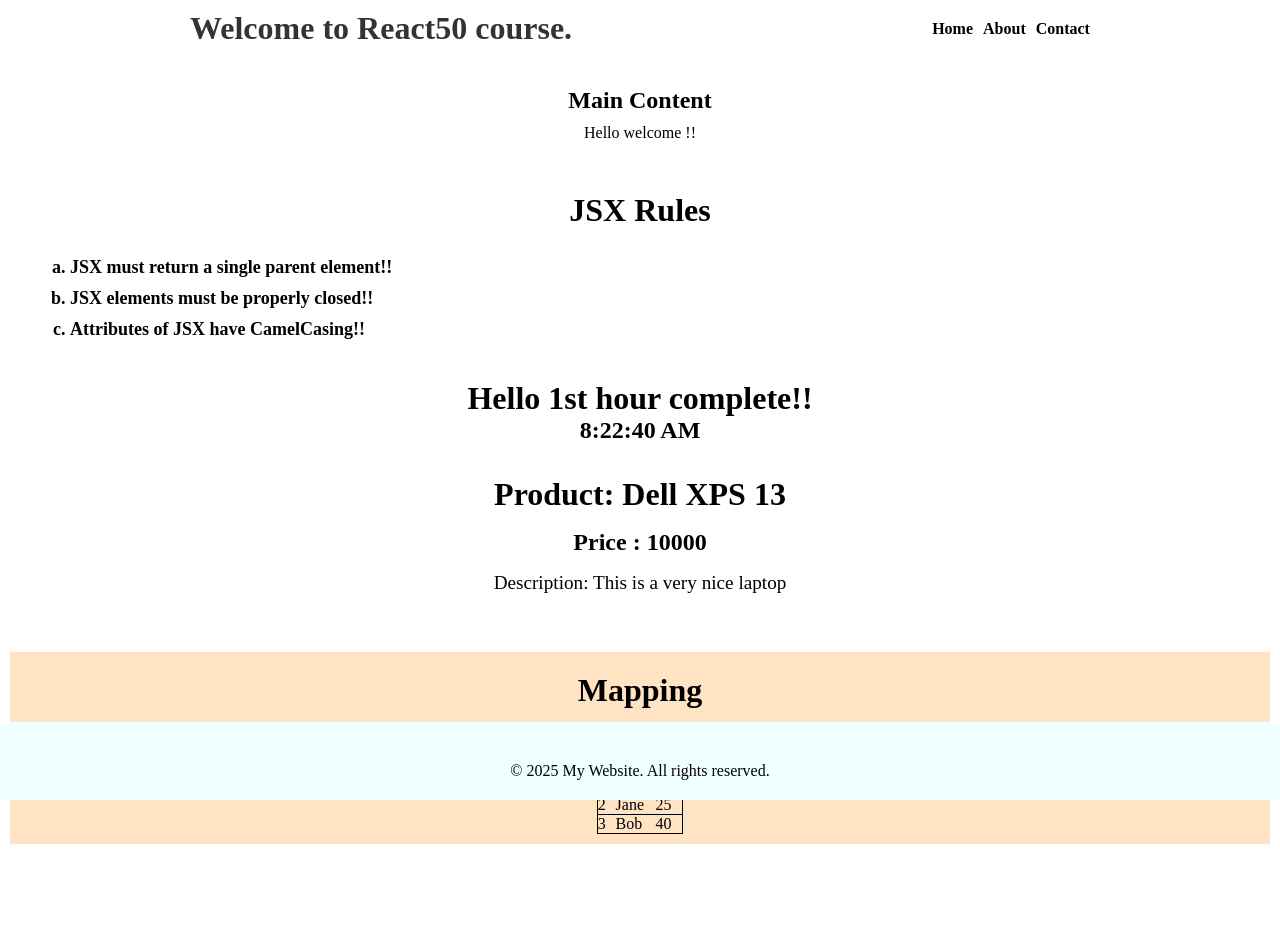
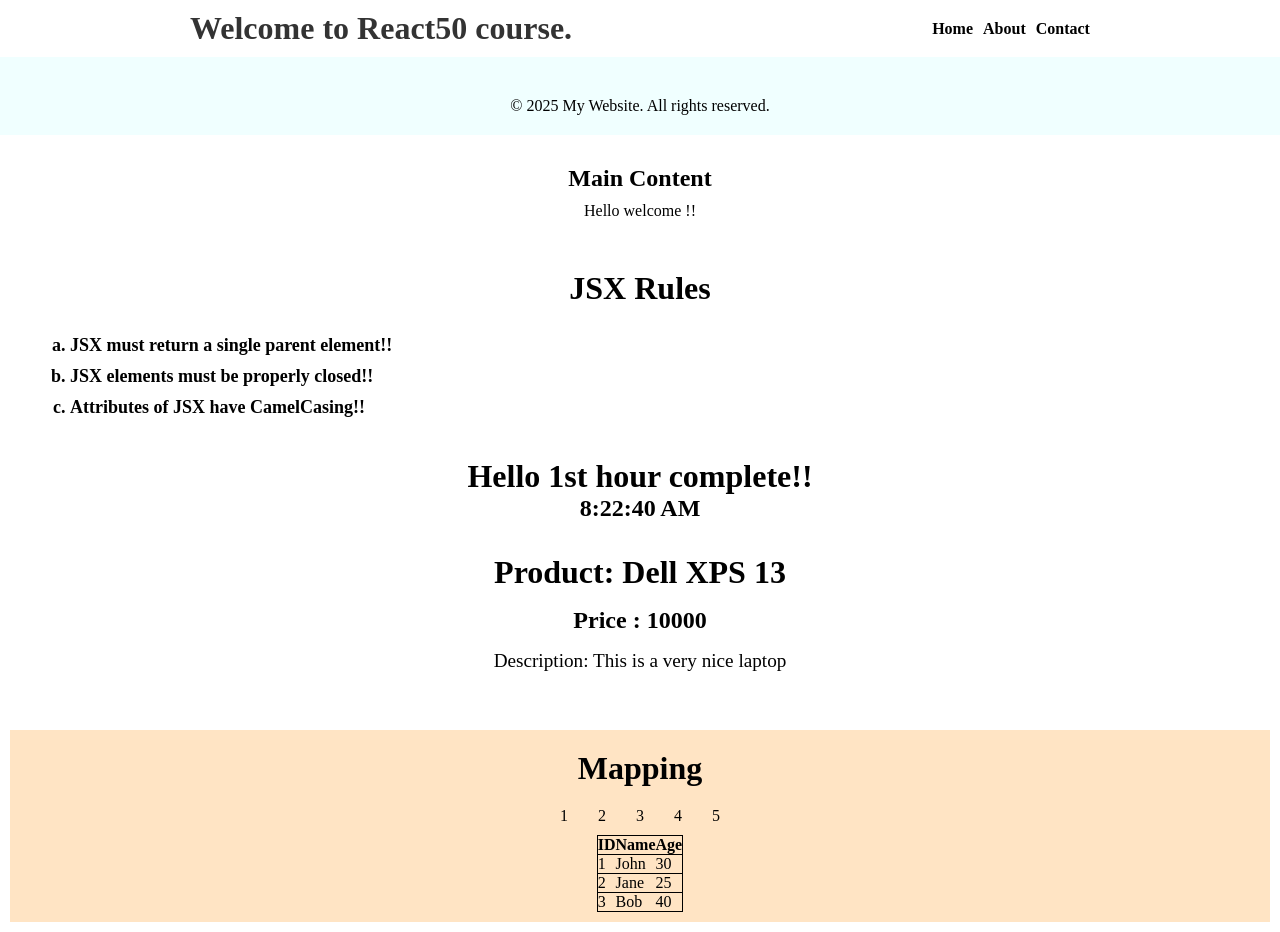
Before and after one commit to dariogeorge21/react50, a React (Vite) app: page / in a window 1280 px wide. Before the commit the page ends 854 px from the top, so only its background shows below. Built offline with nearby package versions, Linux system fonts and the light colour scheme.

Commit message:
footer fix

```diff
--- a/src/components/Footer/Footer.module.css
+++ b/src/components/Footer/Footer.module.css
@@ -2,8 +2,7 @@
     padding: 40px 20px 20px;
     text-align: center;
     background-color: azure;
-    position: absolute;
-    bottom: 0;
+    position: relative;
     width: 100%;
 }
 .footerContainer{
```
